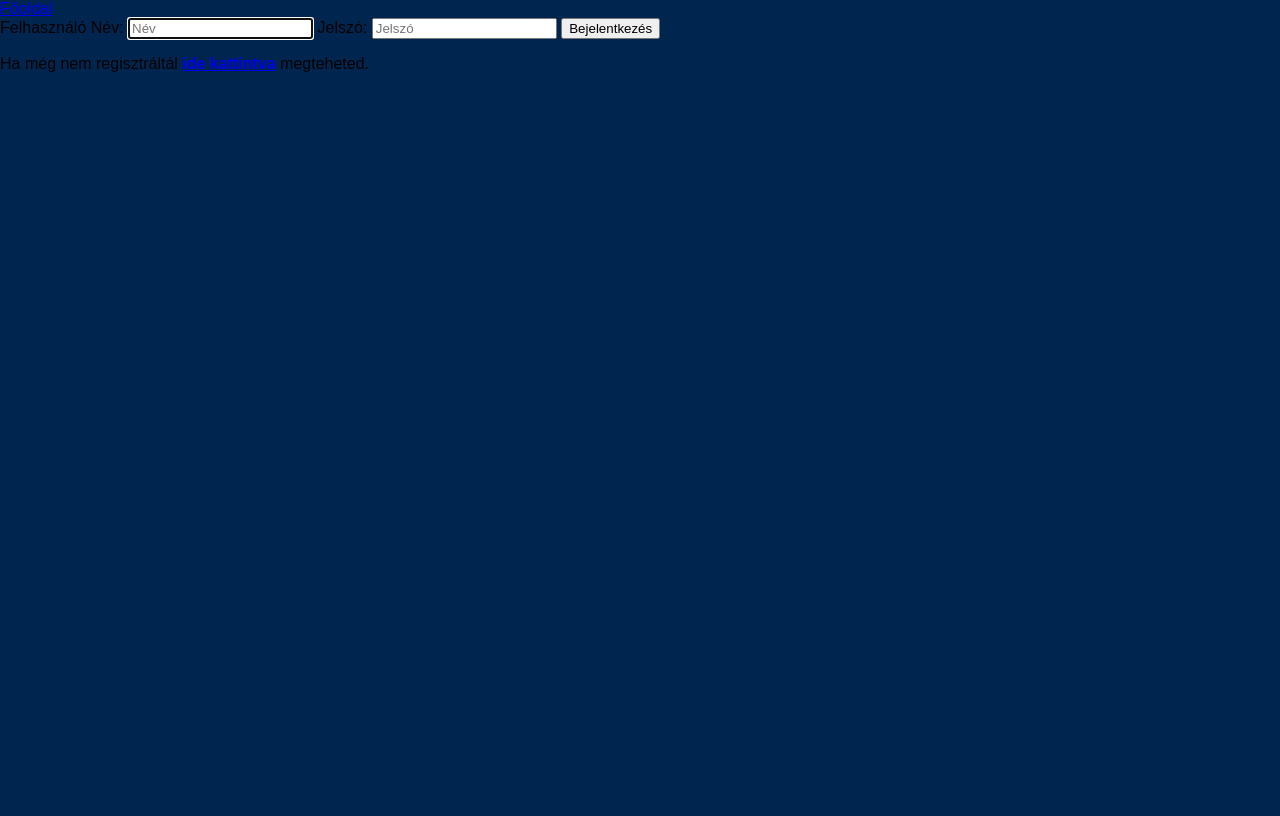
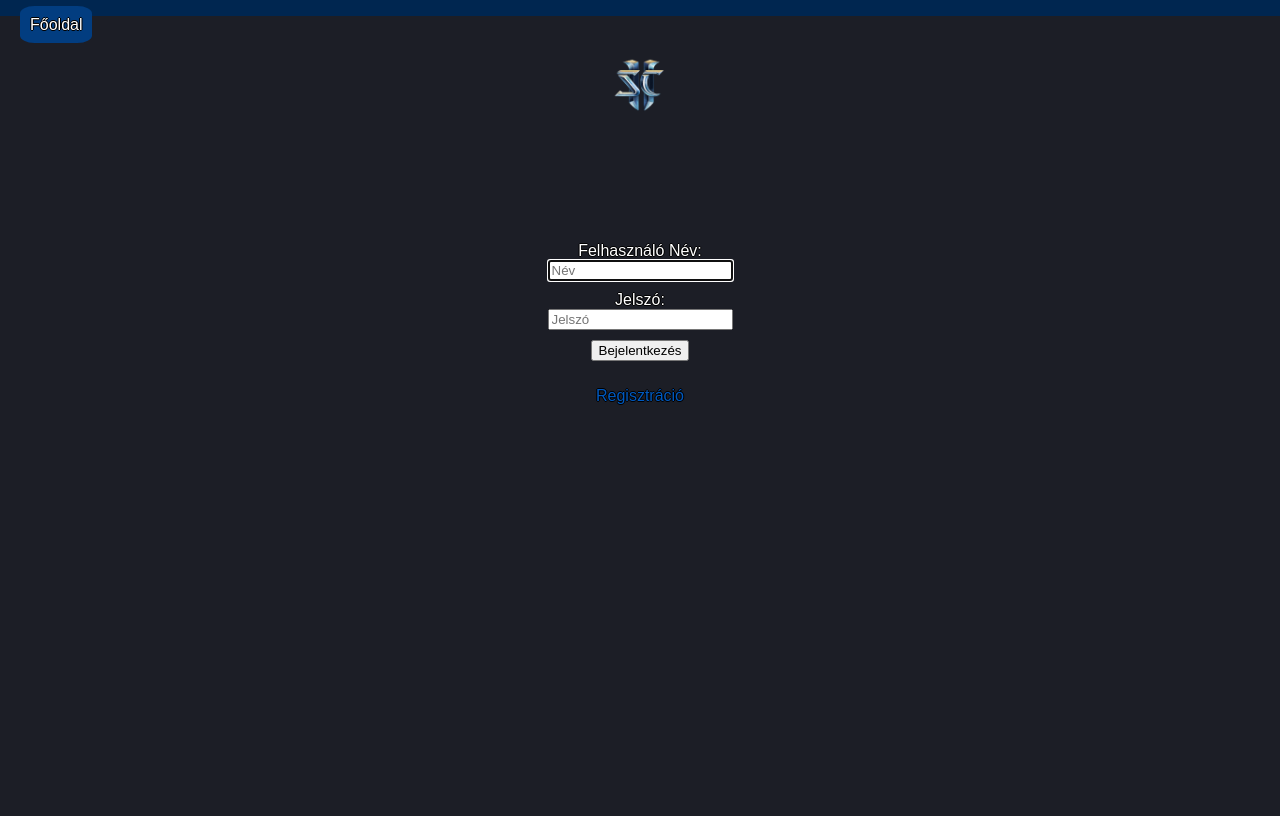
Before and after one commit to Seenixa/Weblap, a PHP site: page /HTML/Login.html in a window 1280 px wide. Before the commit the page ends 72 px from the top, so only its background shows below. Run offline with PHP 8.4, Linux system fonts and the light colour scheme.

Commit message:
Register-Login
Register.html styleing started.
Login.html styling started.

```diff
--- a/CSS/style.css
+++ b/CSS/style.css
@@ -20,7 +20,6 @@ thead,
 tr,
 th,
 td,
-article,
 footer,
 header,
 menu,
@@ -66,17 +65,6 @@ html {
     text-shadow: -1px 0 black, 0 1px black, 1px 0 black, 0 -1px black;
     margin: auto;
     border: none;
-}
-
-article {
-    border-bottom: 2px dotted #999;
-    padding-bottom: 20px;
-    margin-bottom: 20px;
-}
-
-article h2 {
-    font-weight: normal;
-    margin-bottom: 12px;
 }
 
 footer {
@@ -128,7 +116,7 @@ nav ul {
 }
 
 .navbar {
-    background: rgba(20,36,51,.8) linear-gradient(0deg,rgba(20,61,102,.2),rgba(20,61,102,0) 50%);
+    background: rgba(20, 36, 51, .8) linear-gradient(0deg, rgba(20, 61, 102, .2), rgba(20, 61, 102, 0) 50%);
     width: 100%;
     overflow: auto;
     /* Set the navbar to fixed position */
@@ -141,24 +129,24 @@ nav ul {
 .navbar a {
     float: left;
     color: white;
+    border-bottom: 1px solid white;
     text-shadow: -1px 0 black, 0 1px black, 1px 0 black, 0 -1px black;
     text-decoration: none;
-    padding:12px 0px 12px;
-    /* Four equal-width links. If you have two links, use 50%, and 33.33% for three links, etc.. */
+    padding: 12px 0px 12px;
     width: 20%;
-    /* If you want the text to be centered */
     text-align: center;
 
 }
 
 /* Navigatin menu, Add a background color on mouse-over */
 .navbar a:hover {
-    background-color: #000;
+    background-color: rgba(55, 99, 140, 0.8);
+
 }
 
 /* Navigatin menu, Style the current/active link */
 .navbar a.active {
-    background-color: rgba(153,102,0,.6);
+    background-color: rgba(153, 102, 0, .6);
 }
 
 /* Főoldal */
@@ -238,12 +226,63 @@ td.tablaEgysegnev {
 
 /* Regisztráció */
 
+.Register {
+    background: #1c1e26;
+}
+
+.RegisterLoginBody {
+    background: #1c1e26;
+    color: white;
+    text-shadow: -1px 0 black, 0 1px black, 1px 0 black, 0 -1px black;
+}
+
+.Home {
+    color: white;
+    background-color: #023d80;
+    border-radius: 20%;
+    text-align: left;
+    margin-left: 20px;
+    padding: 10px;
+    text-decoration: none;
+}
 
 
 /* Bejelentkezés */
 
+.Login {
+    background: #1c1e26;
+}
 
+.RegisterLoginBody a:hover {
+    background-color: #024fa7;
+    border-radius: 20%;
+}
 
+.Logo {
+    display: block;
+    height: 60px;
+    margin-top: 20px;
+    margin-left: auto;
+    margin-right: auto;
+}
+
+.LoginLink {
+    color: #0059bf;
+    border-radius: 5px;
+    text-align: left;
+    margin-top: 30px;
+    padding: 5px;
+    text-decoration: none;
+}
+
+.RegisterLoginBody input {
+    margin-bottom: 10px;
+}
+
+.RegisterLoginBody form {
+    text-align: center;
+    margin-top: 10%;
+}
 
 /* Lore oldal */
 
--- a/HTML/Login.html
+++ b/HTML/Login.html
@@ -1,24 +1,25 @@
 <!DOCTYPE html>
-<html lang="hu">
+<html class="RegisterLogin" lang="hu">
 
 <head>
   <meta charset="utf-8">
   <meta http-equiv="x-ua-compatible" content="ie=edge">
   <meta name="viewport" content="width=device-width, initial-scale=1.0">
-  <title>Starcraft | Főoldal</title>
+  <title>Starcraft | Bejelentkezés</title>
   <meta name="description" content="Bemutató oldal a Starcraft világáról">
   <link rel="stylesheet" href="../CSS/style.css">
 </head>
 
-<body>
-  <a href="index.html">Főoldal</a>
+<body class="RegisterLoginBody">
+  <p><a class="Home" href="index.html">Főoldal</a></p>
+  <img class="Logo" src="../Images/SCLogo.png" alt="">
   <form action="valami.php" method="post" enctype="multipart/form-data">
-    <label>Felhasználó Név: <input type="text" name="nev" value="" placeholder="Név" maxlength="20" minlength="5"
-        autofocus tabindex="1" required></label>
-    <label>Jelszó: <input type="password" name="pw" value="" placeholder="Jelszó" maxlength="20" minlength="5"
-        tabindex="2" required></label>
-    <input type="submit" value="Bejelentkezés">
-    <p>Ha még nem regisztráltál <a href="Register.html"><strong>ide kattintva</strong></a> megteheted.</p>
+    <label>Felhasználó Név: <br><input type="text" name="nev" value="" placeholder="Név" maxlength="20" minlength="5"
+        autofocus tabindex="1" required></label><br>
+    <label>Jelszó: <br><input type="password" name="pw" value="" placeholder="Jelszó" maxlength="20" minlength="5"
+        tabindex="2" required></label><br>
+    <input type="submit" value="Bejelentkezés"><br>
+    <p><a class="LoginLink" href="Register.html">Regisztráció</a></p>
   </form>
 </body>
 
```
Also changed, not shown: HTML/Register.html (+15 -14 lines).
